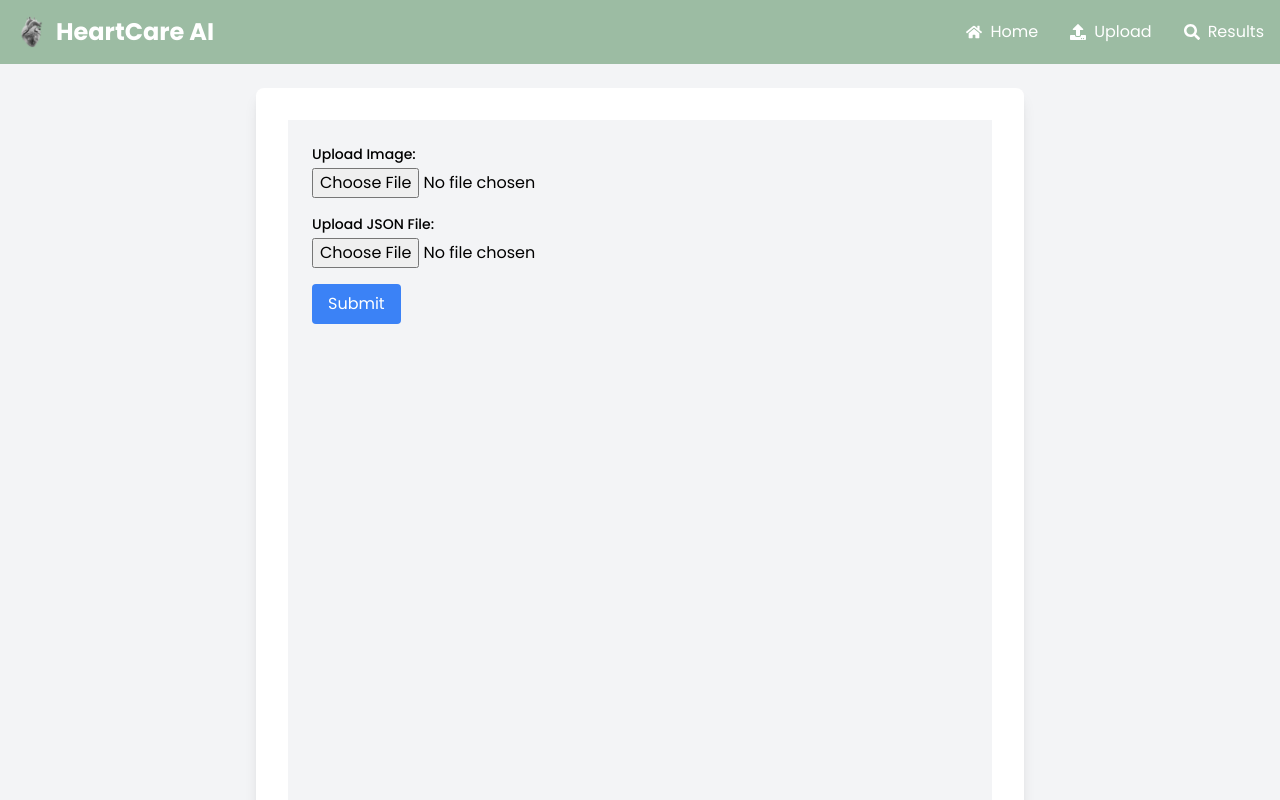
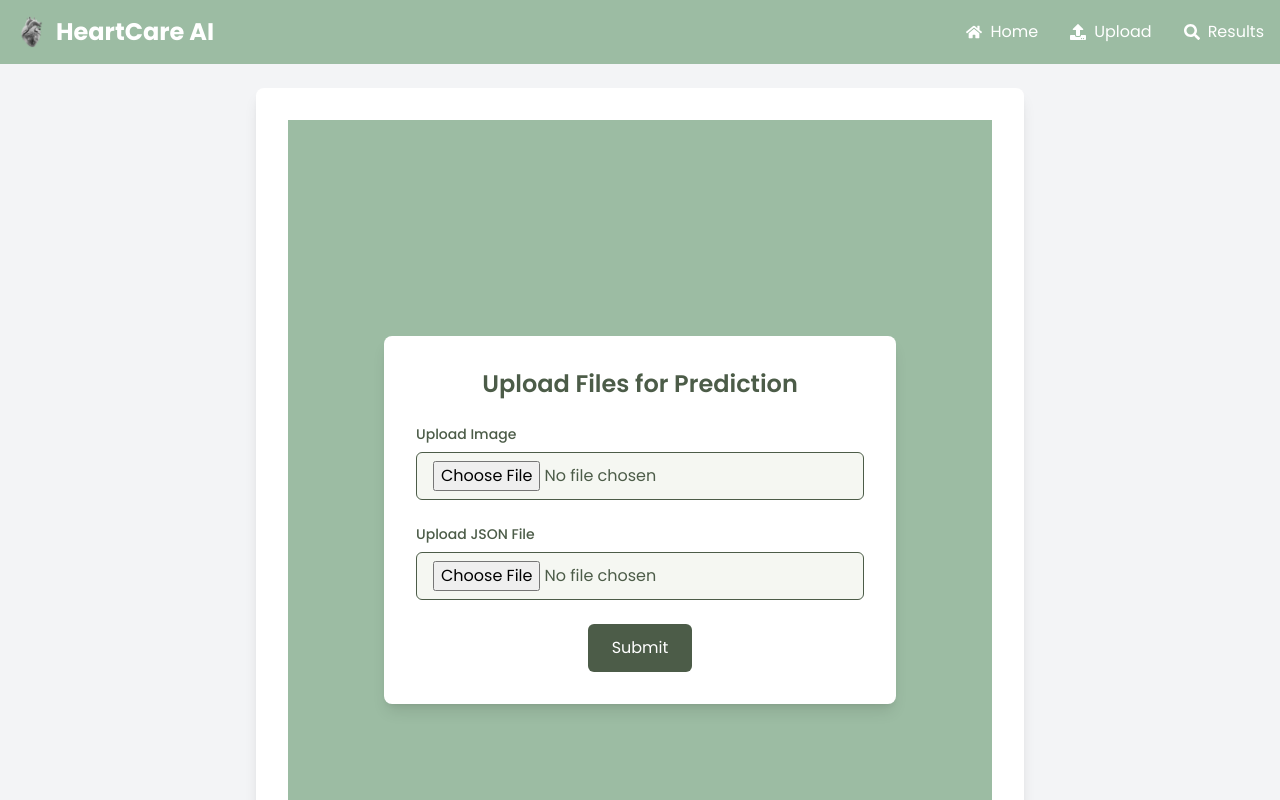
Before and after one commit to MADEYE42/project, a React (Vite) app in the folder heart-disease-detection/client/: page /upload in a window 1280 px wide. Shown: the top 800 px of the page. Built offline with nearby package versions, Linux system fonts and the light colour scheme.

Commit message:
UI made better

```diff
--- a/heart-disease-detection/client/src/components/UploadForm.jsx
+++ b/heart-disease-detection/client/src/components/UploadForm.jsx
@@ -30,53 +30,70 @@ const UploadForm = () => {
   };
 
   return (
-    <div className="p-6 bg-gray-100 min-h-screen">
-      <form onSubmit={handleSubmit} className="space-y-4">
-        <div>
-          <label className="block text-sm font-medium">Upload Image:</label>
+    <div className="p-8 bg-[#9cbca3] min-h-screen flex justify-center items-center">
+      <div className="bg-white p-8 rounded-lg shadow-lg w-full max-w-lg">
+        <h1 className="text-2xl font-semibold text-center text-[#4c5c48] mb-6">
+          Upload Files for Prediction
+        </h1>
+        <form onSubmit={handleSubmit} className="space-y-6">
+          <div className="space-y-2">
+            <label className="block text-sm font-medium text-[#4c5c48]">
+              Upload Image
+            </label>
             <input
               type="file"
               accept="image/*"
               onChange={(e) => setImage(e.target.files[0])}
               required
-            className="mt-1"
+              className="w-full border border-[#4c5c48] bg-[#f5f7f2] text-[#4c5c48] rounded-md px-4 py-2 focus:outline-none focus:ring-2 focus:ring-[#9cbca3]"
             />
           </div>
 
-        <div>
-          <label className="block text-sm font-medium">Upload JSON File:</label>
+          <div className="space-y-2">
+            <label className="block text-sm font-medium text-[#4c5c48]">
+              Upload JSON File
+            </label>
             <input
               type="file"
               accept=".json"
               onChange={(e) => setJsonFile(e.target.files[0])}
               required
-            className="mt-1"
+              className="w-full border border-[#4c5c48] bg-[#f5f7f2] text-[#4c5c48] rounded-md px-4 py-2 focus:outline-none focus:ring-2 focus:ring-[#9cbca3]"
             />
           </div>
 
+          <div className="flex justify-center">
             <button
               type="submit"
-          className="bg-blue-500 text-white px-4 py-2 rounded hover:bg-blue-600"
+              className="bg-[#4c5c48] text-white px-6 py-3 rounded-md hover:bg-[#2a3924] transition duration-200 ease-in-out"
             >
               Submit
             </button>
+          </div>
         </form>
 
-      {error && <div className="mt-4 text-red-500">{error}</div>}
+        {error && <div className="mt-4 text-red-500 text-center">{error}</div>}
 
         {prediction && (
-        <div className="mt-6 p-4 bg-white rounded shadow">
-          <h3 className="text-lg font-semibold">Prediction Results</h3>
-          <ul className="text-sm">
+          <div className="mt-6 bg-[#f5f7f2] p-4 rounded-lg shadow-md">
+            <h3 className="text-lg font-semibold text-[#4c5c48]">
+              Prediction Results
+            </h3>
+            <ul className="mt-3 text-sm text-[#4c5c48]">
               {prediction.map((result, index) => (
-              <li key={index}>
-                {index + 1}. {result.class}: {result.probability.toFixed(2)}%
+                <li key={index} className="py-1">
+                  {index + 1}.{" "}
+                  <span className="font-semibold">{result.class}</span>:{" "}
+                  <span className="font-light">
+                    {result.probability.toFixed(2)}%
+                  </span>
                 </li>
               ))}
             </ul>
           </div>
         )}
       </div>
+    </div>
   );
 };
 
```
Lines whose indentation alone changed are shown as unchanged.
